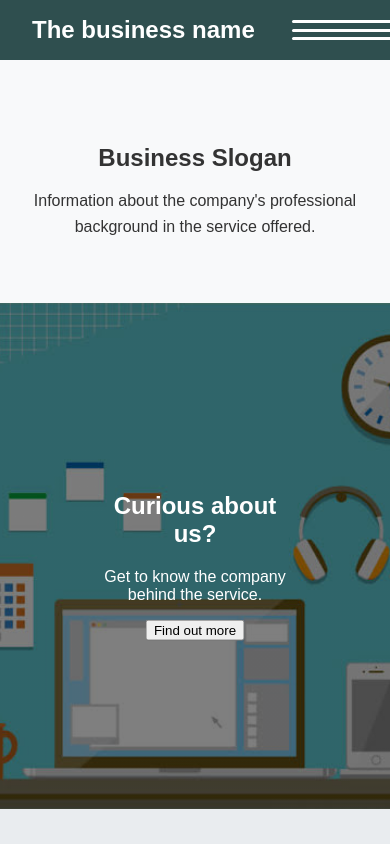
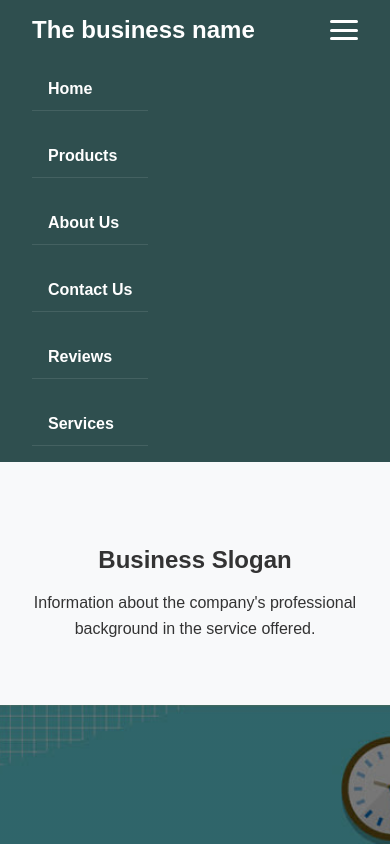
Before and after one commit to CadeR69/Programmer-2026, a plain HTML site: page Reusable Mockup site/index.html in a window 390 px wide. Both pictures are taken after a click on the button "Toggle navigation". Shown: the top 844 px of the page. Drawn offline with Linux system fonts and the light colour scheme.

Commit message:
Move nav toggle script to external javascript.js file

```diff
--- a/Reusable Mockup site/index.html
+++ b/Reusable Mockup site/index.html
@@ -96,13 +96,6 @@
 
 </main>
 
-<script>
-    const navToggle = document.getElementById('navToggle');
-    const navMenu = document.getElementById('mainNav');
-
-    navToggle.addEventListener('click', () => {
-        navMenu.classList.toggle('open');
-    });
-    </script>
+<script src="javascript.js"></script>
 </body>
 </html>
--- a/Reusable Mockup site/javascript.js
+++ b/Reusable Mockup site/javascript.js
@@ -0,0 +1,7 @@
+const navToggle = document.getElementById('navToggle');
+const navMenu = document.querySelector('#mainNav ul');
+
+
+navToggle.addEventListener('click', () => {
+    navMenu.classList.toggle('open');
+});
--- a/Reusable Mockup site/style.css
+++ b/Reusable Mockup site/style.css
@@ -159,7 +159,8 @@ header {
     display: flex;
     justify-content: space-between;
     align-items: center;
-    flex-wrap: 1.5rem;
+    flex-wrap: wrap;
+    gap: 1.5rem;
 }
 
 
@@ -173,7 +174,7 @@ header h1 {
 nav ul {
     list-style: none;
     display: flex;
-    gap: 1.5;
+    gap: 1.5rem;
     margin: 0;
     padding: 0;
 }
@@ -191,7 +192,7 @@ nav a {
 
 nav a:hover,
 nav a:focus {
-    color: var (--accent);
+    color: var(--accent);
     border-bottom: 2px solid var(--accent);
 }
 
@@ -212,21 +213,11 @@ nav a:focus {
 
 .nav-toggle span {
     display: block;
-    width: 100px;
+    width: 100%;
     height: 3px;
     background-color: var(--white);
     border-radius: 2px;
 }
-
-
-/* Small screens hide the full nav, show thevhamburger button */
-
-@media (max-width: 768px) {
-    .nav-toggle {
-        display: flex;
-    }
-}
-
 
 /* Small screens hide the full nav, show thevhamburger button */
 
@@ -239,13 +230,16 @@ nav a:focus {
     nav ul {
         display: none;
         flex-direction: column;
-        width: 10px;
-        gap: 0;
+        width: 100%;
+        gap: 1.5rem;
     }
 
 
     nav ul.open {
         display: flex;
+        flex-direction: column;
+        width: 100%;
+        gap: 1.5rem;
     }
 
 
```
